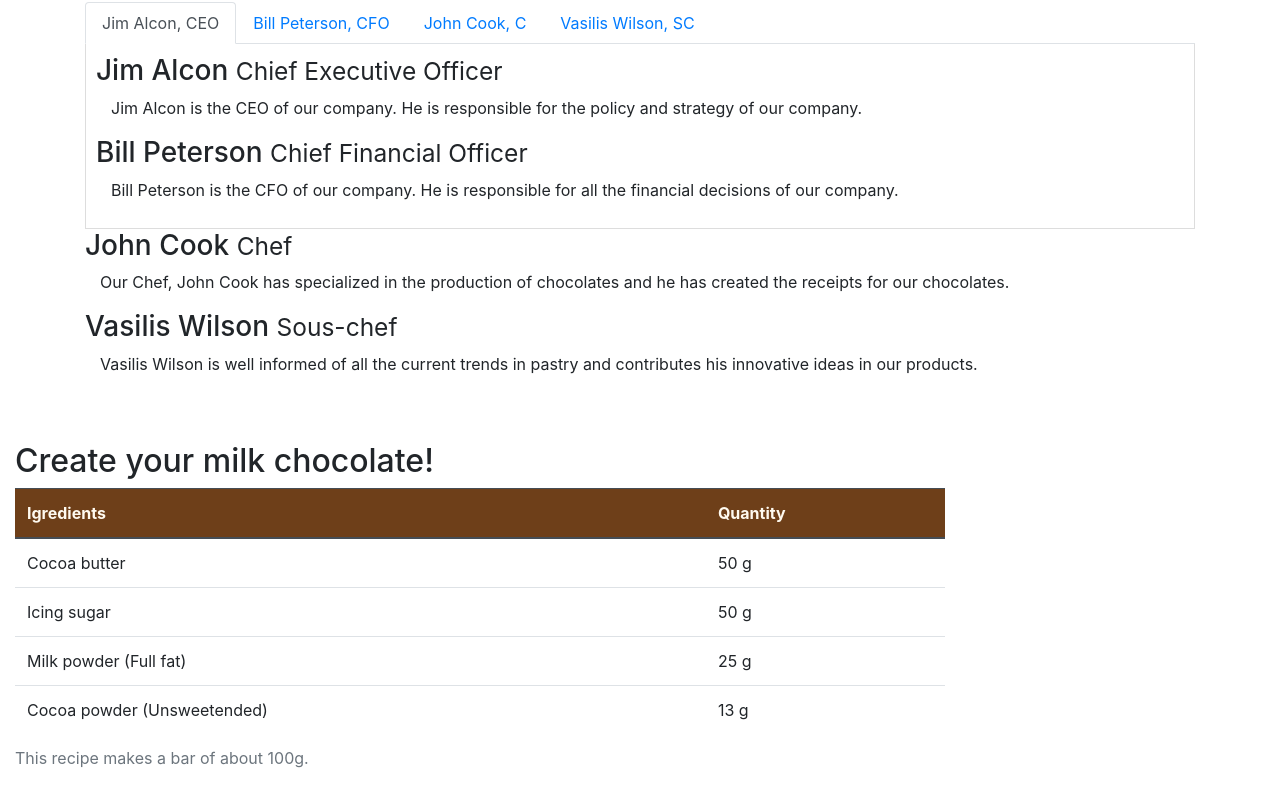
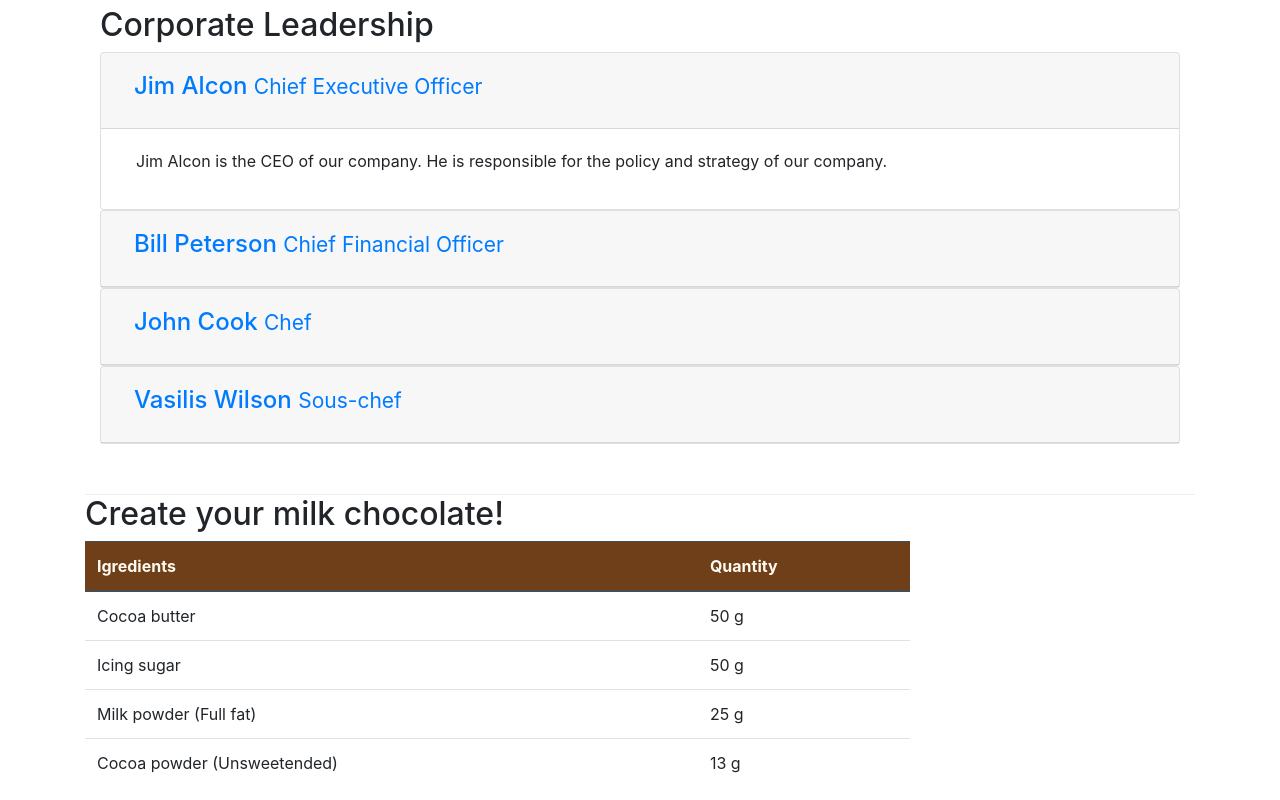
Before and after one commit to charap199/lechocolat, a plain HTML site: page aboutus.html in a window 1280 px wide. Shown: the part 734-1534 px from the top of the page. Drawn offline with nearby package versions, Linux system fonts and the light colour scheme.

Commit message:
Accordion

```diff
--- a/aboutus.html
+++ b/aboutus.html
@@ -2,42 +2,42 @@
 <html lang="en">
 
 <head>
-    <!-- Required meta tags always come first -->
-    <meta charset="utf-8">
-    <meta name="viewport" content="width=device-width, initial-scale=1, shrink-to-fit=no">
-    <meta http-equiv="x-ua-compatible" content="ie=edge">
     <!-- Bootstrap CSS -->
-
     <link rel="stylesheet" href="node_modules/bootstrap/dist/css/bootstrap.min.css">
     <link rel="stylesheet" href="node_modules/font-awesome/css/font-awesome.min.css">
     <link href="https://fonts.googleapis.com/css?family=Pacifico|Shadows+Into+Light&display=swap" rel="stylesheet">
     <link href="css/styles.css" rel="stylesheet">
-
     <title>Le Chocolat</title>
+    <!-- <style>
+        p {
+            font-family:'McLaren', cursive;
+        }
+    </style> -->
 </head>
 
 <body>
-
     <nav class="navbar navbar-expand-md navbar-light bg-light fixed-top ">
         <div class="container">
-            <a class="navbar-brand" href="./index.html" style="font-family: 'Pacifico', cursive;"><img src="images/logo.png" class="img" height="40" width="54"></a>
+            <a class="navbar-brand" href="./index.html"><img src="images/logo.png" height="40" width="54"></a>
             <button class="navbar-toggler" type="button" data-toggle="collapse" data-target="#Navbar">
                 <span class="navbar-toggler-icon"></span>
             </button>
             <div class="collapse navbar-collapse" id="Navbar">
                 <ul class="navbar-nav">
-                    <li class="nav-item "><a class="nav-link" href="./index.html"><span class="fa fa-home fa-lg"></span>
+                    <li class="nav-item"><a class="nav-link" href="./index.html"><span class="fa fa-home fa-lg"></span>
                             Home</a></li>
-                    <li class="nav-item active"><a class="nav-link" href="#"><span
-                                class="fa fa-info fa-lg"></span> About</a></li>
-                    <li class="nav-item "><a class="nav-link" href="#"><span class="fa fa-list fa-lg"></span> Menu</a>
+                    <li class="nav-item active"><a class="nav-link" href="#"><span class="fa fa-info fa-lg"></span>
+                            About</a></li>
+                    <li class="nav-item"><a class="nav-link" href="#"><span class="fa fa-list fa-lg"></span> Menu</a>
                     </li>
-                    <li class="nav-item "><a class="nav-link" href="./contactus.html"><span class="fa fa-address-card fa-lg"></span>
+                    <li class="nav-item"><a class="nav-link" href="./contactus.html"><span
+                                class="fa fa-address-card fa-lg"></span>
                             Contact</a></li>
                 </ul>
             </div>
         </div>
     </nav>
+
     <header class="jumbotron">
         <div class="container">
             <div class="row row-header">
@@ -47,7 +47,7 @@
                         recipes. Our creations will travel you in the chocolate world!</p>
                 </div>
                 <div class="col col-sm">
-                        <img src="images/logo.png" class="img">
+                    <img src="images/logo.png">
                 </div>
             </div>
         </div>
@@ -78,7 +78,7 @@
                 <p>Nulla ultrices diam at tortor volutpat, <em>et facilisis justo facilisis</em>. Phasellus dignissim
                     euismod mi eget dignissim. Sed eget consequat urna. </p>
             </div>
-            <div class="col col-sm ">
+            <div class="col col-sm">
                 <div class="card">
                     <h3 class="card-header bg-secondary text-white">Facts At a Glance</h3>
                     <div class="card-body">
@@ -98,58 +98,77 @@
         </div>
 
 
-        <div class="row">
+        <div class="row row-content">
             <div class="col-12">
                 <h2>Corporate Leadership</h2>
-
-                <ul class="nav nav-tabs">
+                <!-- <ul class="nav nav-tabs">
                     <li class="nav-item">
-                          <a class="nav-link active" href="#tab1"
-                            role="tab" data-toggle="tab"> Jim Alcon, CEO</a>
+                        <a class="nav-link active" href="#tab1" role="tab" data-toggle="tab"> Jim Alcon, CEO</a>
                     </li>
                     <li class="nav-item">
-                          <a class="nav-link" href="#tab2" role="tab"
-                            data-toggle="tab"> Bill Peterson, CFO</a>
+                        <a class="nav-link" href="#tab2" role="tab" data-toggle="tab"> Bill Peterson, CFO</a>
                     </li>
                     <li class="nav-item">
-                          <a class="nav-link" href="#tab3" role="tab"
-                            data-toggle="tab"> John Cook, C</a>
+                        <a class="nav-link" href="#tab3" role="tab" data-toggle="tab"> John Cook, C</a>
                     </li>
                     <li class="nav-item">
-                          <a class="nav-link" href="#tab4" role="tab"
-                            data-toggle="tab"> Vasilis Wilson, SC</a>
+                        <a class="nav-link" href="#tab4" role="tab" data-toggle="tab"> Vasilis Wilson, SC</a>
                     </li>
-                </ul>
-                <div class="tab-content">
-                        <div role="tabpanel" class="tab-pane fade show active" id="tab1">
-                                <h3>Jim Alcon <small>Chief Executive Officer </small></h3>
-                                <p class="col d-none d-sm-block">Jim Alcon is the CEO of our company. He is responsible for the policy and strategy of our company.
-                                </p>
+                </ul> -->
+                <div id="accordion">
+                    <div class="card">
+                        <div class="card-header" id="headingOne">
+                                <button class="btn btn-link" data-toggle="collapse" data-target="#collapseOne" aria-expanded="true" aria-controls="collapseOne">
+                                    <h4>Jim Alcon <small>Chief Executive Officer </small></h4>
+                              </button>
                          </div>
-
-                        <div role="tabpanel" class="tab-pane fade show " id="tab2"></div>
-                        <h3>Bill Peterson <small>Chief Financial Officer </small></h3>
-                        <p class="col d-none d-sm-block">Bill Peterson is the CFO of our company. He is responsible for all the financial decisions of our
-                            company. </p>
+                        <div id="collapseOne" class="collapse show" aria-labelledby="headingOne" data-parent="#accordion">
+                            <div class="card-body">
+                                <p class="col d-none d-sm-block">Jim Alcon is the CEO of our company. He is responsible for the policy and strategy of our company. </p>
                             </div>
-
-                        <div role="tabpanel" class="tab-pane fade show " id="tab3">
-                        <h3>John Cook <small>Chef</small></h3>
-                        <p class="col d-none d-sm-block">Our Chef, John Cook has specialized in the production of chocolates and he has created the receipts
-                            for our chocolates. </p>
                         </div>
-
-                        <div role="tabpanel" class="tab-pane fade show " id="tab4">
-                        <h3>Vasilis Wilson <small>Sous-chef </small></h3>
-                        <p class="col d-none d-sm-block">Vasilis Wilson is well informed of all the current trends in pastry and contributes his innovative
-                            ideas in our products. </p>
+                    </div>
+                    <div class="card">
+                        <div class="card-header" id="headingTwo">
+                            <button class="btn btn-link collapsed" data-toggle="collapse" data-target="#collapseTwo" aria-expanded="false" aria-controls="collapseTwo">
+                                <h4>Bill Peterson  <small>Chief Financial Officer </small></h4>
+                            </button>
+                        </div>
+                        <div id="collapseTwo" class="collapse" aria-labelledby="headingTwo" data-parent="#accordion">
+                            <div class="card-body">
+                                <p class="col d-none d-sm-block">Bill Peterson is the CFO of our company. He is responsible for all the financial decisions of our company. </p>
+                            </div>
+                        </div>
+                    </div>
+                    <div class="card">
+                        <div class="card-header" id="headingThree">
+                            <button class="btn btn-link collapsed" data-toggle="collapse" data-target="#collapseThree" aria-expanded="false" aria-controls="collapseThree">
+                                <h4>John Cook <small>Chef</small></h4>
+                            </button>
+                        </div>
+                        <div id="collapseThree" class="collapse" aria-labelledby="headingThree" data-parent="#accordion">
+                            <div class="card-body">
+                                <p class="col d-none d-sm-block">Our Chef, John Cook has specialized in the production of chocolates and he has created the receipts for our chocolates. </p>
+                            </div>
+                        </div>
+                    </div>
+                    <div class="card">
+                        <div class="card-header" id="headingFour">
+                            <button class="btn btn-link collapsed" data-toggle="collapse" data-target="#collapseFour" aria-expanded="false" aria-controls="collapseFour">
+                                <h4>Vasilis Wilson  <small>Sous-chef </small></h4>
+                            </button>
+                        </div>
+                        <div id="collapseFour" class="collapse" aria-labelledby="headingFour" data-parent="#accordion">
+                            <div class="card-body">
+                                <p class="col d-none d-sm-block">Vasilis Wilson is well informed of all the current trends in pastry and contributes his innovative ideas in our products. </p>
+                            </div>
+                        </div>
+                    </div>
+                </div>
             </div>
         </div>
 
-            </div>
-        </div>
-
-        <div class="row row-content">
+        <div class="row">
             <div class="col-12 col-sm-9">
                 <h2> Create your milk chocolate!</h2>
                 <div class="table-responsive">
@@ -237,7 +256,7 @@
         </div>
     </footer>
 
-
+    <!-- jQuery first, then Tether, then Bootstrap JS. -->
     <script src="node_modules/jquery/dist/jquery.min.js"></script>
     <script src="node_modules/tether/dist/js/tether.min.js"></script>
     <script src="node_modules/popper.js/dist/umd/popper.min.js"></script>
```
Lines whose indentation alone changed are shown as unchanged.
